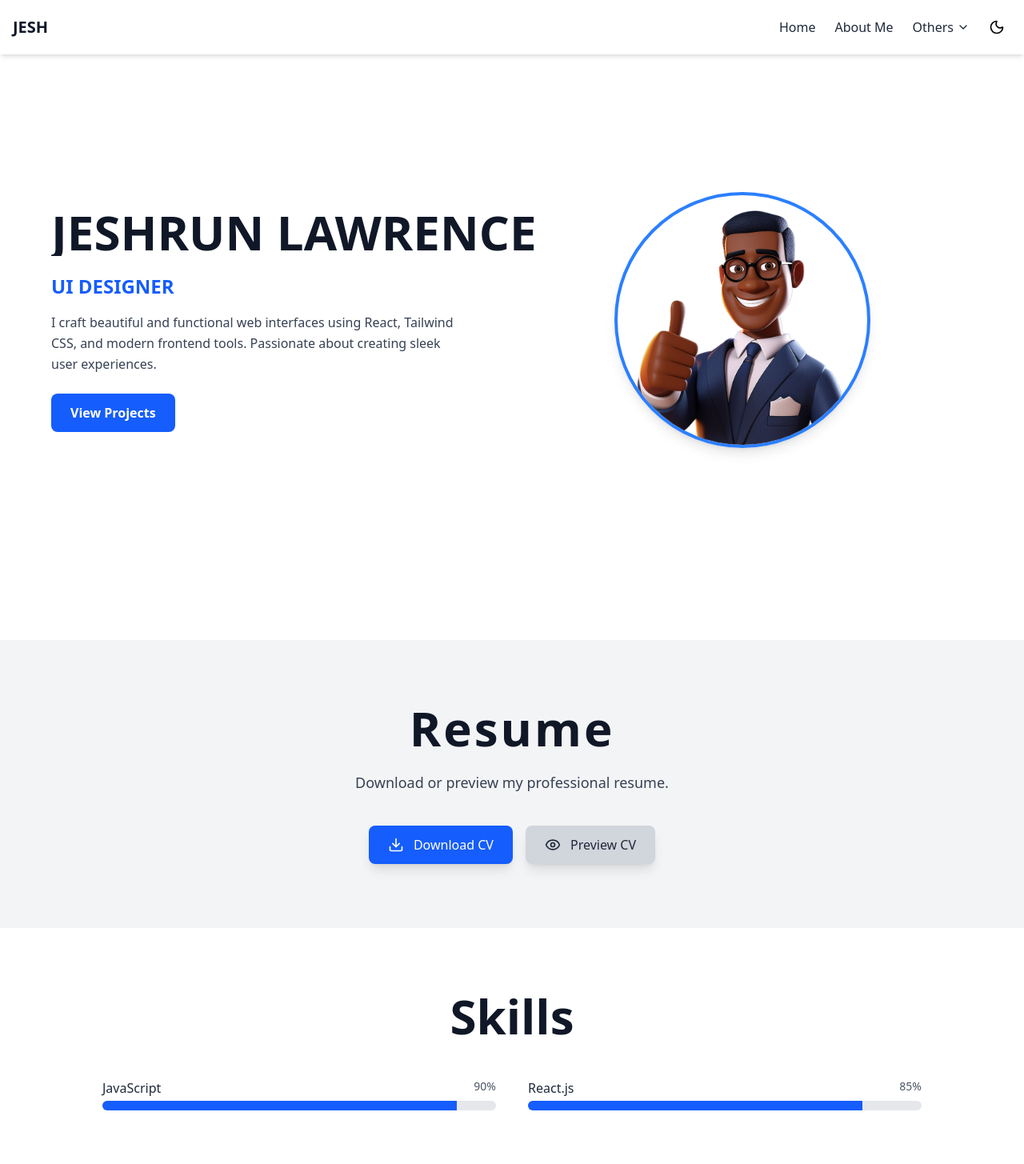
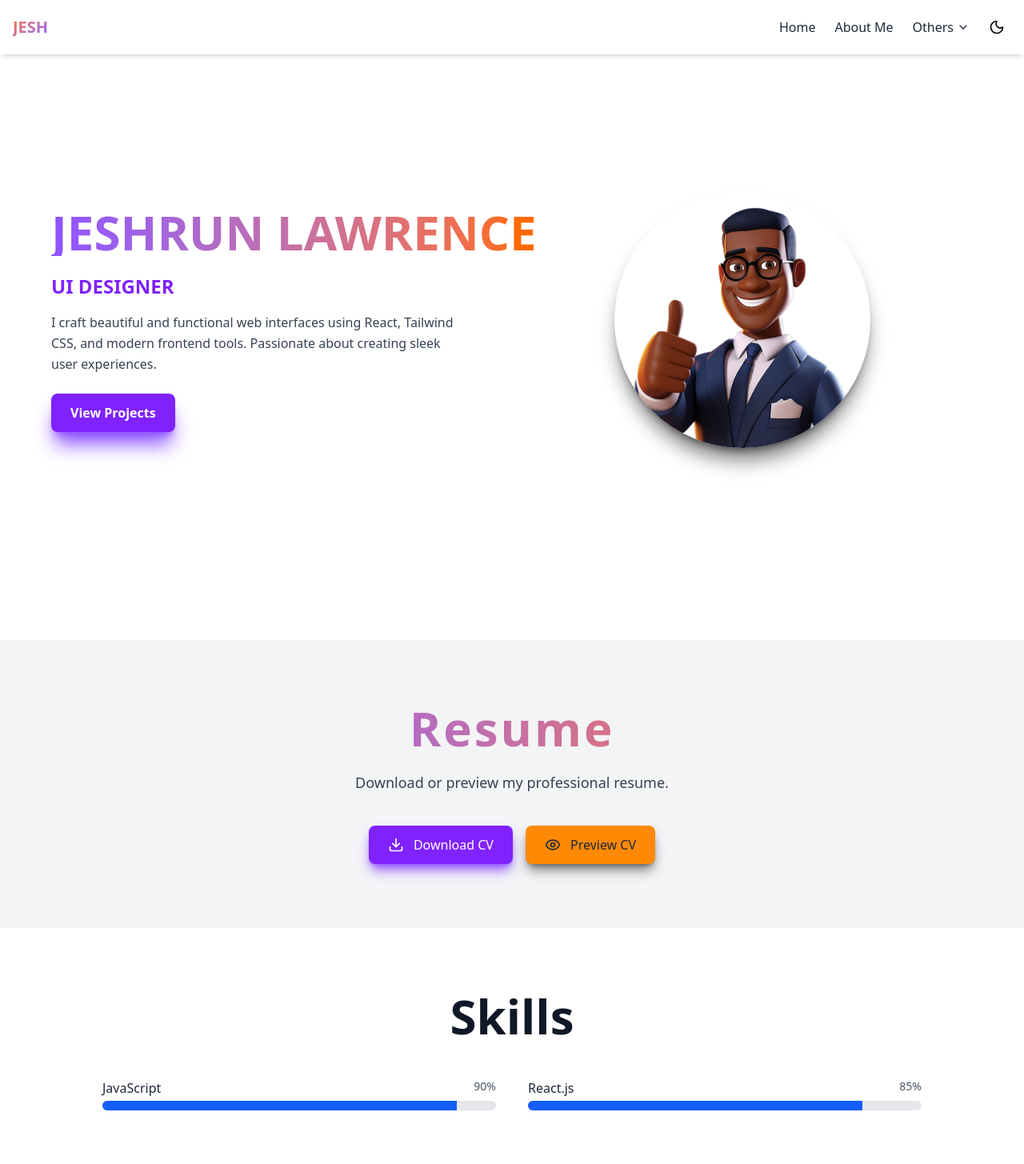
Before and after one commit to jesh-dev/Portfolio-Jesh, a React (Vite) app: page / in a window 1280 px wide. Shown: the top 1455 px of the page at 80% size. Built offline with nearby package versions, Linux system fonts and the light colour scheme.

Commit message:
Enhance Navbar and Hero components with improved styles and transitions; update Resume section for better visual consistency

```diff
--- a/src/Components/Header.jsx
+++ b/src/Components/Header.jsx
@@ -1,6 +1,7 @@
 import { useState, useEffect } from "react";
 import { Moon, Sun, ChevronDown } from "lucide-react";
 import { motion, AnimatePresence } from "framer-motion";
+import "../index.css"
 
 export default function Navbar() {
   const [open, setOpen] = useState(false);
@@ -39,17 +40,19 @@ export default function Navbar() {
     <header className="bg-white dark:bg-gray-900 shadow-md fixed w-full z-50 transition-colors duration-300">
       <div className="max-w-7xl mx-auto px-4 py-4 flex justify-between items-center">
         {/* Logo */}
-        <h1 className="text-xl font-bold text-gray-900 dark:text-white">
+        <h1 className="text-xl bg-gradient-to-tl from-violet-500 to-orange-500 bg-clip-text text-transparent font-bold  dark:text-transparent">
+           <a href="#home" className="hover:text-orange-500 hover:scale-110 transition-all duration-500">
           JESH
+            </a>
         </h1>
 
         {/* Desktop Nav */}
         <div className="flex items-center gap-4">
           <nav className="hidden md:flex gap-6 text-gray-800 dark:text-gray-200 relative">
-            <a href="#home" className="hover:text-blue-500 transition-all">
+            <a href="#home" className="hover:text-orange-500 transition-all">
               Home
             </a>
-            <a href="#about" className="hover:text-blue-500 transition-all">
+            <a href="#about" className="hover:text-orange-500 transition-all">
               About Me
             </a>
 
@@ -57,7 +60,7 @@ export default function Navbar() {
             <div className="relative">
               <button
                 onClick={() => setDropdown(!dropdown)}
-                className="flex items-center gap-1 hover:text-blue-500 transition-all"
+                className="flex items-center gap-1 hover:text-orange-500 transition-all"
               >
                 Others <ChevronDown size={16} />
               </button>
@@ -116,9 +119,9 @@ export default function Navbar() {
             animate={{ rotate: open ? 90 : 0 }}
             transition={{ type: "spring", stiffness: 300 }}
           >
-            <div className="w-6 h-[2px] bg-gray-800 dark:bg-white mb-1" />
-            <div className="w-6 h-[2px] bg-gray-800 dark:bg-white mb-1" />
-            <div className="w-6 h-[2px] bg-gray-800 dark:bg-white" />
+            <div className="w-6 h-[2px] bg-orange-500 dark:bg-white mb-1" />
+            <div className="w-6 h-[2px] bg-violet-500 dark:bg-white mb-1" />
+            <div className="w-6 h-[2px] bg-orange-500 dark:bg-white" />
           </motion.button>
         </div>
       </div>
@@ -137,23 +140,23 @@ export default function Navbar() {
             {/* Close */}
             <button
               onClick={() => setOpen(false)}
-              className="absolute top-4 right-4 text-gray-600 dark:text-gray-300 text-xl font-bold"
+              className="absolute top-4 right-4 text-violet-600 dark:text-gray-300 text-xl font-bold"
             >
               &times;
             </button>
 
             {/* Sidebar Nav */}
             <nav className="flex flex-col gap-6 text-gray-800 dark:text-gray-200 mt-10">
-              <a href="#home" className="hover:text-blue-500">
+              <a href="#home" className="hover:text-orange-500">
                 Home
               </a>
-              <a href="#about" className="hover:text-blue-500">
+              <a href="#about" className="hover:text-orange-500">
                 About Us
               </a>
 
               {/* Dropdown inside Mobile */}
               <details className="group">
-                <summary className="flex items-center justify-between cursor-pointer hover:text-blue-500">
+                <summary className="flex items-center justify-between cursor-pointer hover:text-orange-500">
                   Others
                   <ChevronDown
                     size={16}
@@ -161,13 +164,13 @@ export default function Navbar() {
                   />
                 </summary>
                 <div className="ml-4 mt-2 flex flex-col gap-2">
-                  <a href="#projects" className="hover:text-blue-500">
+                  <a href="#projects" className="hover:text-orange-500">
                     Projects
                   </a>
-                  <a href="#blog" className="hover:text-blue-500">
+                  <a href="#blog" className="hover:text-orange-500">
                     Blog
                   </a>
-                  <a href="#contact" className="hover:text-blue-500">
+                  <a href="#contact" className="hover:text-orange-500">
                     Contact
                   </a>
                 </div>
--- a/src/Components/Hero.jsx
+++ b/src/Components/Hero.jsx
@@ -30,7 +30,8 @@ export default function Hero() {
         {/* ✅ Typing Effect for Name */}
         <motion.h1
           className="text-3xl sm:text-4xl md:text-5xl lg:text-6xl uppercase font-bold
-                     text-gray-900 dark:text-white mb-4 typing-effect"
+                     dark:text-white mb-4 typing-effect
+                     bg-gradient-to-r from-violet-500 to-orange-500 bg-clip-text text-transparent"
         >
           Jeshrun Lawrence
         </motion.h1>
@@ -43,7 +44,7 @@ export default function Hero() {
             animate={{ opacity: 1, y: 0 }}
             exit={{ opacity: 0, y: -10 }}
             transition={{ duration: 0.6 }}
-            className="text-lg sm:text-xl md:text-2xl font-semibold uppercase text-blue-600 dark:text-blue-400 mb-4"
+            className="text-lg sm:text-xl md:text-2xl font-semibold uppercase text-violet-600 dark:text-orange-500 mb-4"
           >
             {roles[currentRole]}
           </motion.h2>
@@ -56,7 +57,7 @@ export default function Hero() {
         </p>
         <a
           href="#projects"
-          className="inline-block bg-blue-600 text-white dark:bg-blue-500 px-6 py-3 rounded-lg font-semibold hover:bg-blue-700 dark:hover:bg-blue-400 transition-all"
+          className="inline-block bg-violet-600 shadow-xl shadow-violet-500 text-white dark:bg-blue-500 px-6 py-3 rounded-lg font-semibold hover:bg-orange-500 hover:scale-125 hover:shadow-orange-500 dark:hover:bg-orange-400 active:animate-ping transition-all duration-500"
         >
           View Projects
         </a>
@@ -72,7 +73,7 @@ export default function Hero() {
         <img
           src={Profile}
           alt="Jeshrun Lawrence"
-          className="w-52 h-52 sm:w-64 sm:h-64 md:w-80 md:h-80 rounded-full object-cover border-4 border-blue-500 shadow-lg"
+          className="w-52 h-52 sm:w-64 sm:h-64 md:w-80 md:h-80 rounded-full object-cover border-0 shadow-black/50 backdrop-blur-xl border-blue-500 shadow-xl"
         />
       </motion.div>
     </section>
--- a/src/Components/Resume.jsx
+++ b/src/Components/Resume.jsx
@@ -8,10 +8,10 @@ export default function ResumeSection() {
   const [previewOpen, setPreviewOpen] = useState(false);
 
   return (
-    <section className="bg-gray-100 dark:bg-gray-800 py-20 px-4 scroll-smooth" id="resume">
+    <section className="bg-gray-100 dark:bg-orange-800 py-20 px-4 scroll-smooth" id="resume">
       <div className="max-w-4xl mx-auto text-center">
         <motion.h2
-          className="text-5xl md:text-6xl font-syne font-bold text-gray-900 dark:text-white tracking-wider mb-6"
+          className="text-5xl md:text-6xl font-syne font-bold bg-gradient-to-r from-violet-500 to-orange-500 text-transparent bg-clip-text dark:text-white tracking-wider mb-6"
           initial={{ opacity: 0, y: 30 }}
           whileInView={{ opacity: 1, y: 0 }}
           viewport={{ once: true }}
@@ -34,7 +34,7 @@ export default function ResumeSection() {
           <motion.a
             href={ jesh }
             download
-            className="inline-flex items-center gap-3 px-6 py-3 bg-blue-600 text-white rounded-lg hover:bg-blue-700 dark:hover:bg-blue-500 transition-all shadow-lg"
+            className="inline-flex items-center gap-3 px-6 py-3 bg-violet-600 text-white rounded-lg hover:bg-orange-500 dark:hover:bg-violet-500 transition-all shadow-lg hover:shadow-orange-500 shadow-violet-500"
             whileHover={{ scale: 1.05 }}
             whileTap={{ scale: 0.95 }}
           >
@@ -44,7 +44,7 @@ export default function ResumeSection() {
 
           <motion.button
             onClick={() => setPreviewOpen(true)}
-            className="inline-flex items-center gap-3 px-6 py-3 bg-gray-300 dark:bg-gray-700 text-gray-800 dark:text-white rounded-lg hover:bg-gray-400 dark:hover:bg-gray-600 transition-all shadow-lg"
+            className="inline-flex items-center gap-3 px-6 py-3 bg-orange-400 dark:bg-gray-700 text-gray-800 dark:text-white shadow-black/50 rounded-lg hover:bg-violet-400 dark:hover:bg-gray-600 transition-all shadow-lg"
             whileHover={{ scale: 1.05 }}
             whileTap={{ scale: 0.95 }}
           >
```
